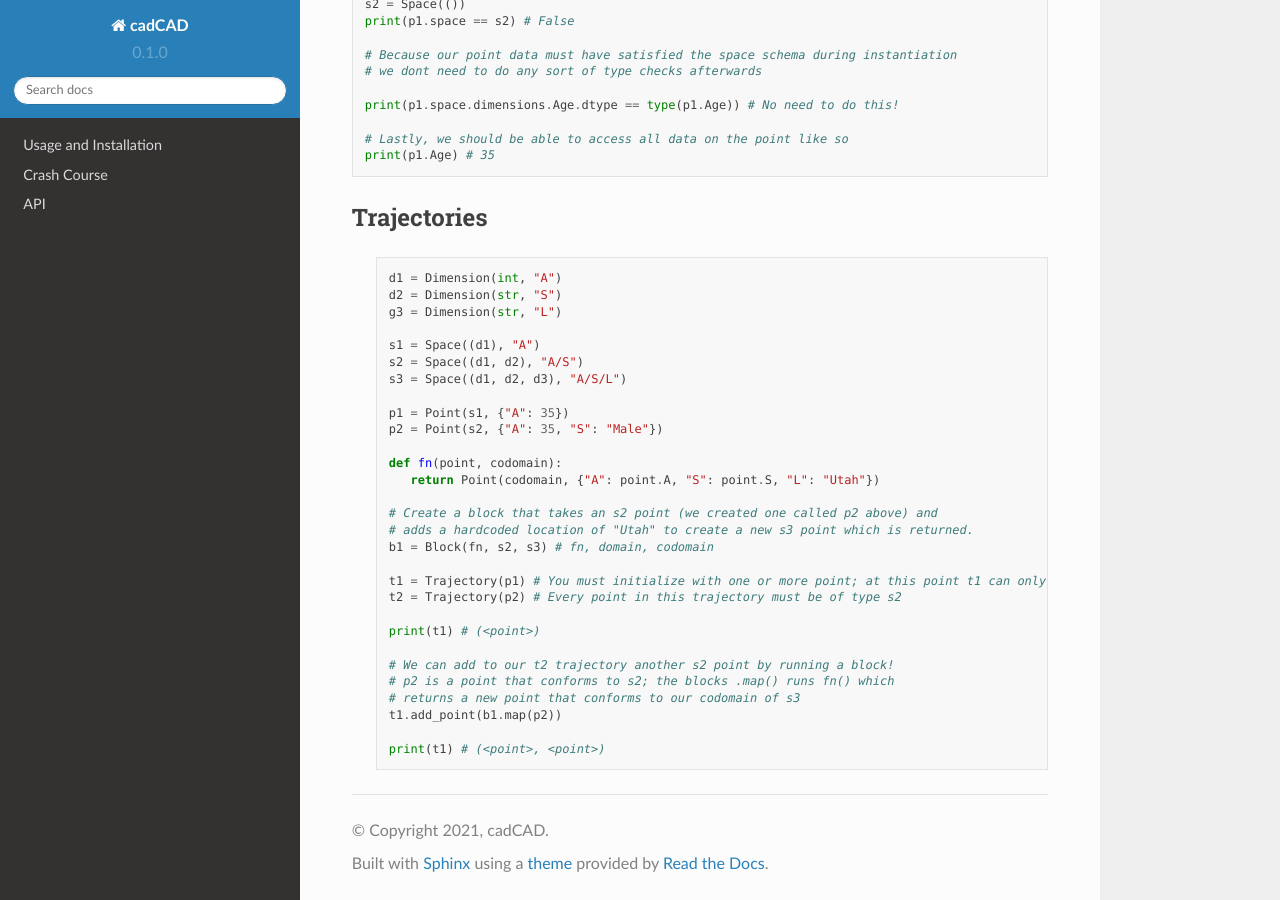
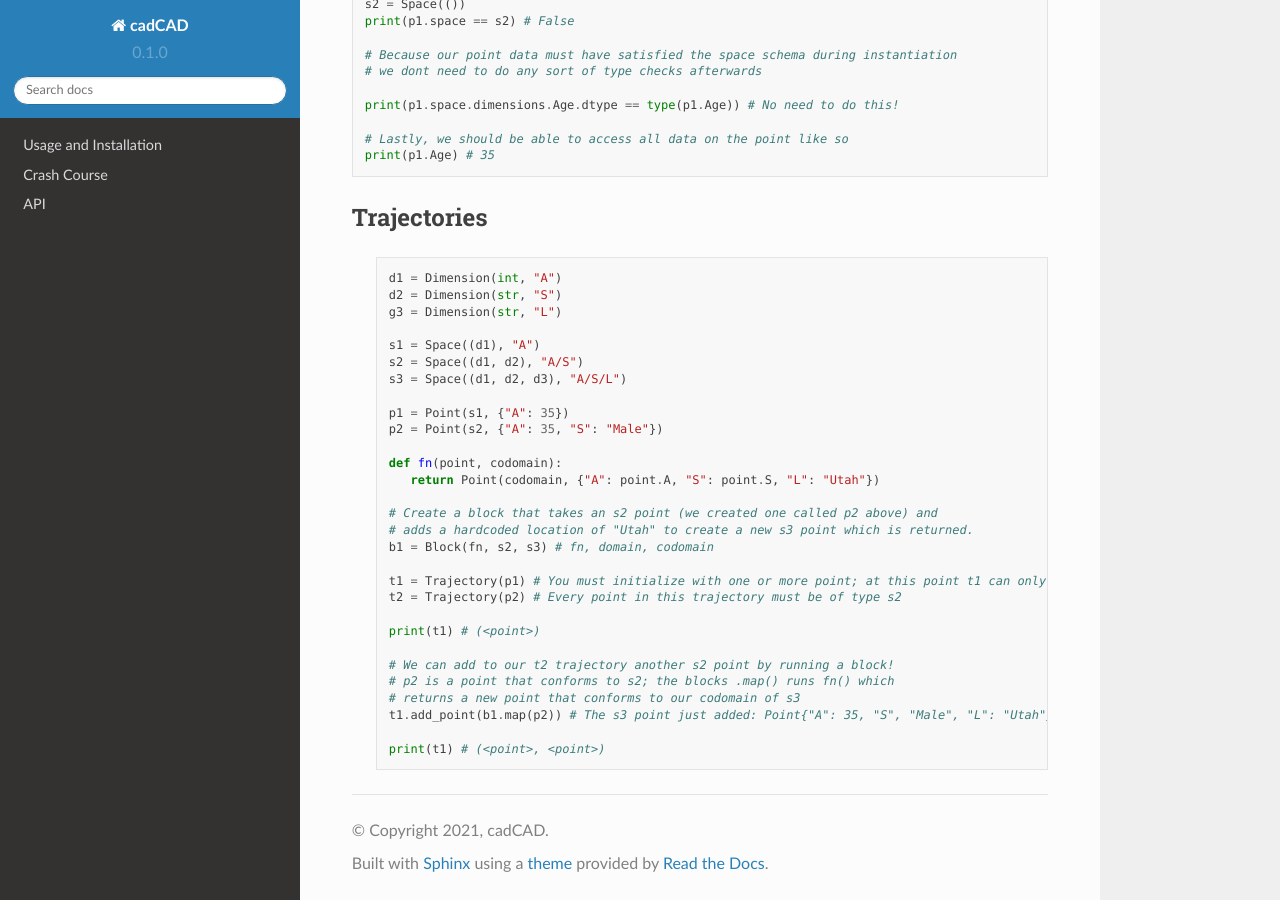
Before and after one commit to cadCAD-org/documentation, a Sphinx documentation site: the page built from docs/source/explore.rst, in a window 1280 px wide and 900 px high, scrolled down 2477 px. Built offline with Sphinx 7.4.7 and the Read the Docs theme 2.0.0, drawn with Linux system fonts in a browser that asks for light colours.

Commit message:
Minor update

```diff
--- a/docs/source/explore.rst
+++ b/docs/source/explore.rst
@@ -186,6 +186,6 @@ Trajectories
       # We can add to our t2 trajectory another s2 point by running a block!
       # p2 is a point that conforms to s2; the blocks .map() runs fn() which
       # returns a new point that conforms to our codomain of s3
-      t1.add_point(b1.map(p2))
+      t1.add_point(b1.map(p2)) # The s3 point just added: Point{"A": 35, "S", "Male", "L": "Utah"}
 
       print(t1) # (<point>, <point>)
```
